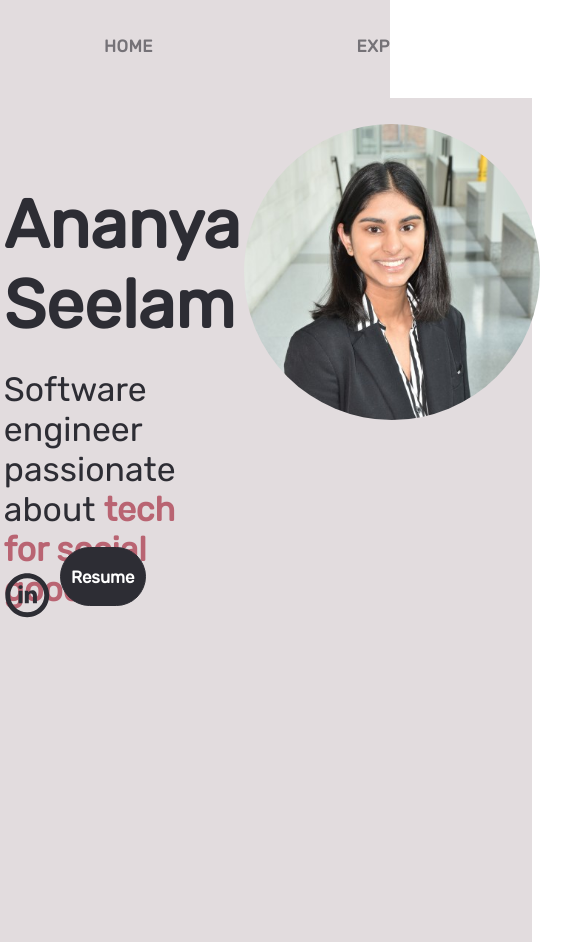
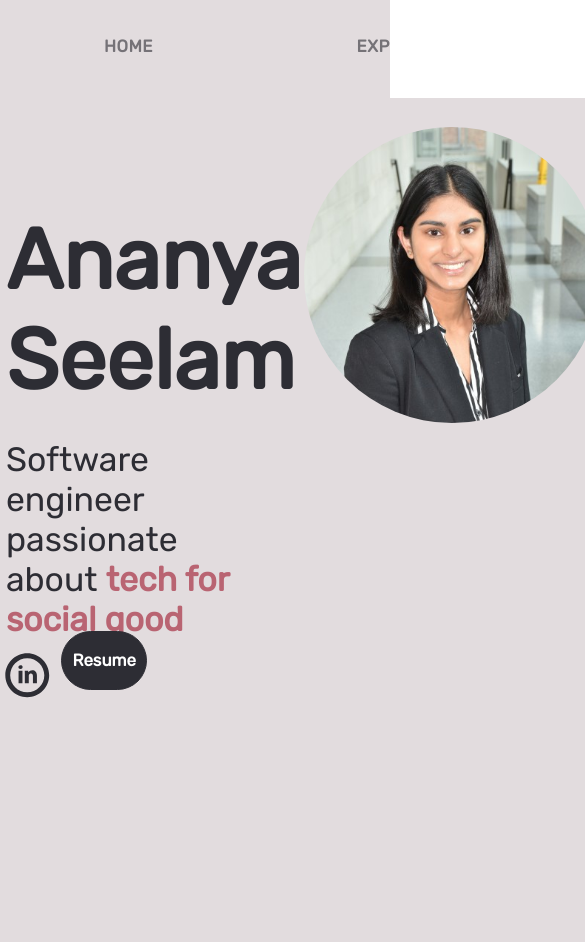
Before and after one commit to ananyaseelam/ananyaseelam.github.io, a React (Create React App) app: page / in a window 390 px wide. Shown: the whole page, 585 px wide, since content can reach past the window. Built offline with nearby package versions, Linux system fonts and the light colour scheme.

Commit message:
styling mobile page

```diff
--- a/src/pages/Page.css
+++ b/src/pages/Page.css
@@ -1,8 +1,4 @@
 .container {
-  /* height: 100vh; */
-  /* width: 100vw; */
-  /* height:fit-content;
-  width: fit-content; */
   font-family: 'Rubik';
   background-color: #E2DCDE;
 }
@@ -273,7 +269,7 @@
   flex-direction: row;
   margin-left: 2%;
   margin-top: 10%;
-
+  padding-bottom:5%;
 }
 
 .resumebtntext{
@@ -295,8 +291,8 @@
   .name{
     width: fit-content;
     margin:5%;
-    padding-top: 32%;
-    font-size: 8vh;
+    padding-top: 33%;
+    font-size: 10vh;
   }
 
   .bio{
```
